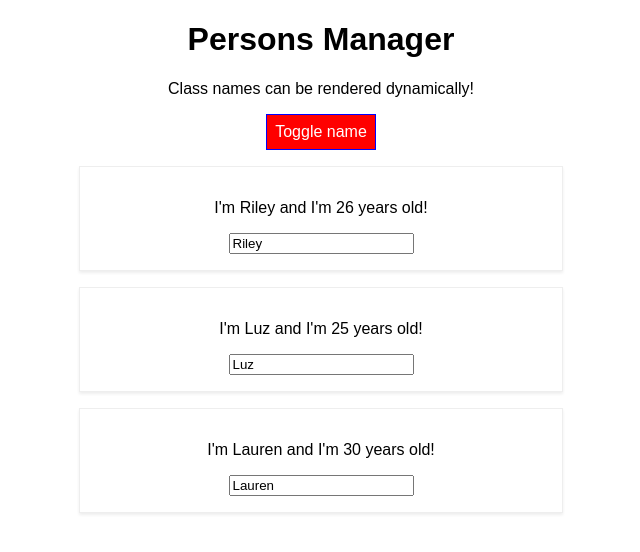
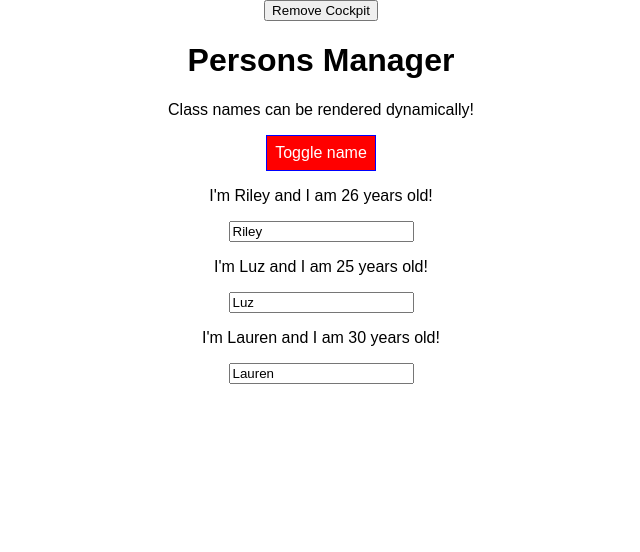
Before and after one commit to rchetwood/ReactTutorial, a React app in the folder my-app/my-app/: page / in a window 1280 px wide. Shown: the top 552 px of the page, without its empty margins (319-959 px from the left). Built offline with nearby package versions, Linux system fonts and the light colour scheme.

Commit message:
HOCs and LC hooks

```diff
--- a/my-app/my-app/src/components/Cockpit/Cockpit.js
+++ b/my-app/my-app/src/components/Cockpit/Cockpit.js
@@ -1,19 +1,39 @@
-import React from 'react';
+import React, { useEffect } from 'react';
 import classes from './Cockpit.css'
 
 const cockpit = (props) => {
 
+    // runs once in beginning and once on unmount
+    useEffect(() => {
+        console.log('[Cockpit.js]\t useEffect');
+        // Http request...
+        setTimeout(() => {
+            alert('Saved data to cloud!');
+        }, 1000);
+        return () => {
+            console.log('[Cockpit.js]\t cleanup work in useEffect');
+        };
+    }, []);
+
+    // runs every cycle
+    useEffect(() => {
+        console.log('[Cockpit.js]\t 2nd useEffect');
+        return () => {
+            console.log('[Cockpit.js]\t cleanup work in 2nd useEffect');
+        };
+    });
+
     let buttonClass = '';
-    if(props.showPersons) {
+    if (props.showPersons) {
         buttonClass = classes.Red;
     }
 
     const assignedClasses = [];
     if (props.personsLength <= 2) {
-      assignedClasses.push(classes.red);
+        assignedClasses.push(classes.red);
     }
     if (props.personsLength <= 1) {
-      assignedClasses.push(classes.bold);
+        assignedClasses.push(classes.bold);
     }
 
     return (
@@ -29,4 +49,4 @@ const cockpit = (props) => {
     );
 }
 
-export default cockpit;
+export default React.memo(cockpit);
--- a/my-app/my-app/src/components/Persons/Person/Person.js
+++ b/my-app/my-app/src/components/Persons/Person/Person.js
@@ -1,13 +1,23 @@
-import React from 'react';
-import classes from './Person.css'
+import React, { Component } from 'react';
+import Aux from '../../../hoc/Auxilary';
+import classes from './Person.css';
 
-const person = (props) => {
-    return (
-        <div className={classes.Person}>
-            <p onClick={props.clicked} >I'm {props.name} and I'm {props.age} years old!</p>
-            <input type="text" onChange={props.changed} value={props.name}/>
-        </div>
-    );
-};
+class Person extends Component {
+    render() {
+        console.log('[Person.js]\t rendering...');
+        return (
+            <Aux>
+                <p onClick={this.props.click}>
+                    I'm {this.props.name} and I am {this.props.age} years old!</p>
+                <p>{this.props.children}</p>
+                <input
+                    type="text"
+                    onChange={this.props.changed}
+                    value={this.props.name}
+                />
+            </Aux>
+        );
+    }
+}
 
-export default person;
+export default Person;
--- a/my-app/my-app/src/components/Persons/Persons.js
+++ b/my-app/my-app/src/components/Persons/Persons.js
@@ -1,13 +1,62 @@
-import React from 'react';
-import Person from './Person/Person'
+import React, { PureComponent } from 'react';
 
-const persons = (props) => props.persons.map((person, index) => {
-        return <Person
+import Person from './Person/Person';
+
+class Persons extends PureComponent {
+  // static getDerivedStateFromProps(props, state) {
+  //   console.log('[Persons.js] getDerivedStateFromProps');
+  //   return state;
+  // }
+
+  // componentWillReceiveProps(props) {
+  //   console.log('[Persons.js] componentWillReceiveProps', props);
+  // }
+
+  // used for optimization
+  // shouldComponentUpdate(nextProps, nextState) {
+  //   console.log('[Persons.js]\t shouldComponentUpdate');
+  //   if(nextProps.persons !== this.props.persons) {
+  //     return true;
+  //   } else {
+  //     return false;
+  //   }
+  // }
+
+  // get previous state
+  // usage ex: where the user is on the page before update
+  // to return to that spot
+  getSnapshotBeforeUpdate(prevProps, prevState) {
+    console.log('[Persons.js]\t getSnapshotBeforeUpdate');
+    return { message: 'Snapshot!' };
+  }
+
+  // componentWillUpdate() {
+
+  // }
+
+  componentDidUpdate(prevProps, prevState, snapshot) {
+    console.log('[Persons.js]\t componentDidUpdate');
+    console.log(snapshot);
+  }
+
+  componentWillUnmount() {
+    console.log('[Persons.js]\t componentWillUnmount');
+  }
+
+  render() {
+    console.log('[Persons.js]\t rendering...');
+    return this.props.persons.map((person, index) => {
+      return (
+        <Person
+          click={() => this.props.clicked(index)}
           name={person.name}
           age={person.age}
-          key={index}
-          changed={(event) => props.changed(event, person.id)}
-          clicked={() => props.clicked(index)} />
-      });
+          key={person.id}
+          changed={event => this.props.changed(event, person.id)}
+        />
+      );
+    });
+  }
+}
 
-export default persons;
+export default Persons;
--- a/my-app/my-app/src/containers/App.js
+++ b/my-app/my-app/src/containers/App.js
@@ -4,30 +4,93 @@ import Persons from '../components/Persons/Persons';
 import Cockpit from '../components/Cockpit/Cockpit';
 
 class App extends Component {
+
+  // state gets initialized and super(props) must be called
+  constructor(props) {
+    super(props);
+    console.log("[App.js]\t constructor");
+  }
+
   state = {
     persons: [
       { id: 1, name: "Riley", age: 26 },
       { id: 2, name: "Luz", age: 25 },
       { id: 3, name: "Lauren", age: 30 }
     ],
-    showPersons: true
+    showPersons: true,
+    showCockpit: true
   };
+
+  // L.C. hook: On creation & update
+  // must be static
+  static getDerivedStateFromProps(props, state) {
+    console.log("[App.js]\t getDerivedStateFromProp");
+    return state;
+  }
+
+  // L.C. hook: On update
+  shouldComponentUpdate(nextProps, nextState) {
+    console.log('[App.js]\t shouldComponentUpdate');
+    return true;
+  }
+
+  // L.C. hook: On update
+  componentDidUpdate() {
+    console.log('[App.js]\t componentDidUpdate');
+  }
+
+  // L.C. hook: On creation & update
+  render() {
+    console.log('[App.js]\t render');
+    // recommended way of showing conditional compenents
+    let persons = null;
+    if (this.state.showPersons) {
+      persons = <Persons
+        persons={this.state.persons}
+        changed={this.nameChangeHandler}
+        clicked={this.clickToDeleteHandler}
+      />
+    }
+
+    return (
+      <div className={classes.App}>
+        <button
+          onClick={() => {
+            this.setState({ showCockpit: false });
+          }}
+        >
+          Remove Cockpit
+        </button>
+        {this.state.showCockpit ? (
+          <Cockpit
+            title={this.props.appTitle}
+            showPersons={this.state.showPersons}
+            personsLength={this.state.persons.length}
+            clicked={this.toggleNameHandler}
+          />
+        ) : null}
+        {persons}
+      </div>
+    );
+  }
+
+  // L.C. hook: On creation
+  componentDidMount() {
+    console.log("[App.js]\t componentDidMount");
+  }
 
   nameChangeHandler = (event, id) => {
     const personIndex = this.state.persons.findIndex(p => {
       return p.id === id;
     });
-
     const person = {
       ...this.state.persons[personIndex]
     };
     person.name = event.target.value;
-
     const persons = [
       ...this.state.persons
     ];
     persons[personIndex] = person;
-
     this.setState({
       persons: persons
     });
@@ -45,30 +108,6 @@ class App extends Component {
     persons.splice(personIndex, 1);
     this.setState({ persons: persons });
   }
-
-  render() {
-    // recommended way of showing conditional compenents
-    let persons = null;
-    if (this.state.showPersons) {
-      persons = <Persons
-        persons={this.state.persons}
-        changed={this.nameChangeHandler}
-        clicked={this.clickToDeleteHandler}
-      />
-    }
-
-    return (
-      <div className={classes.App}>
-        <Cockpit
-          title={this.props.appTitle}
-          showPersons={this.state.showPersons}
-          personsLength={this.state.persons.length}
-          clicked={this.toggleNameHandler}
-        />
-        {persons}
-      </div>
-    );
-  }
 }
 
 export default App;
--- /dev/null
+++ b/my-app/my-app/src/hoc/Auxilary.js
@@ -0,0 +1,3 @@
+const aux = props => props.children;
+
+export default aux;
```
Also changed, not shown: my-app/my-app/src/hoc/withClass.js (added).
